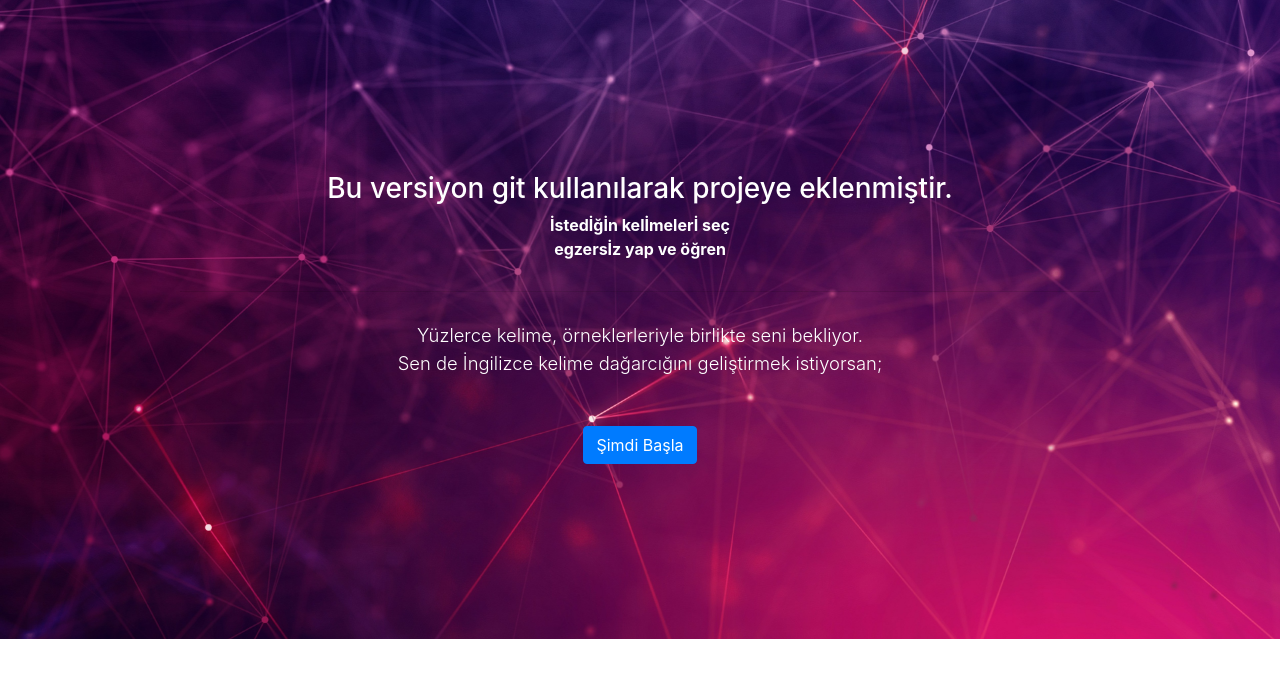
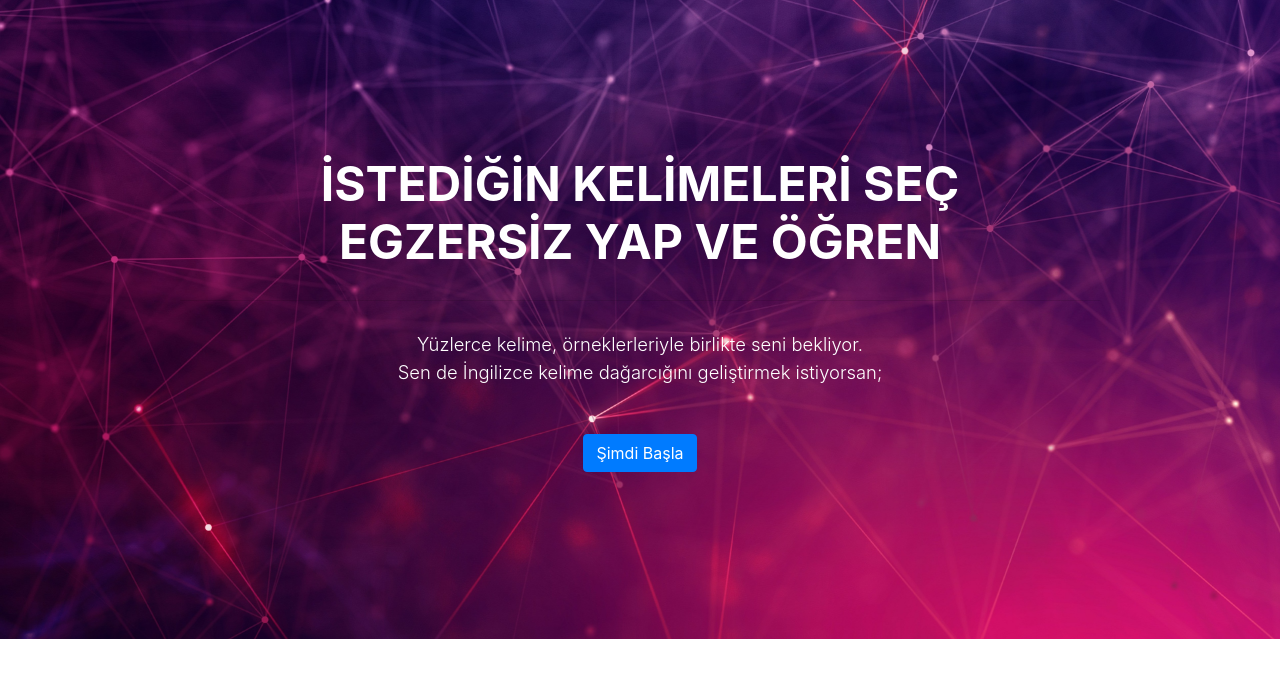
Before and after one commit to yenercanbarker/ilearnwords, a plain HTML site: page ödevvol5/index.html in a window 1280 px wide. Shown: the part 84-762 px from the top of the page. Drawn offline with nearby package versions, Linux system fonts and the light colour scheme; files whose address does not match are found by name.

Commit message:
Git testing rolled back.

```diff
--- a/ödevvol5/index.html
+++ b/ödevvol5/index.html
@@ -119,7 +119,6 @@ header.masthead {
     <div class="row">
       <div class="col-lg-10 mx-auto">
         <h1 class="text-uppercase">
-            <h3> Bu versiyon git kullanılarak projeye eklenmiştir. </h3>
           <strong> İstedİğİn kelİmelerİ seç <br> egzersİz yap ve öğren </strong>
         </h1>
         <hr>
```
